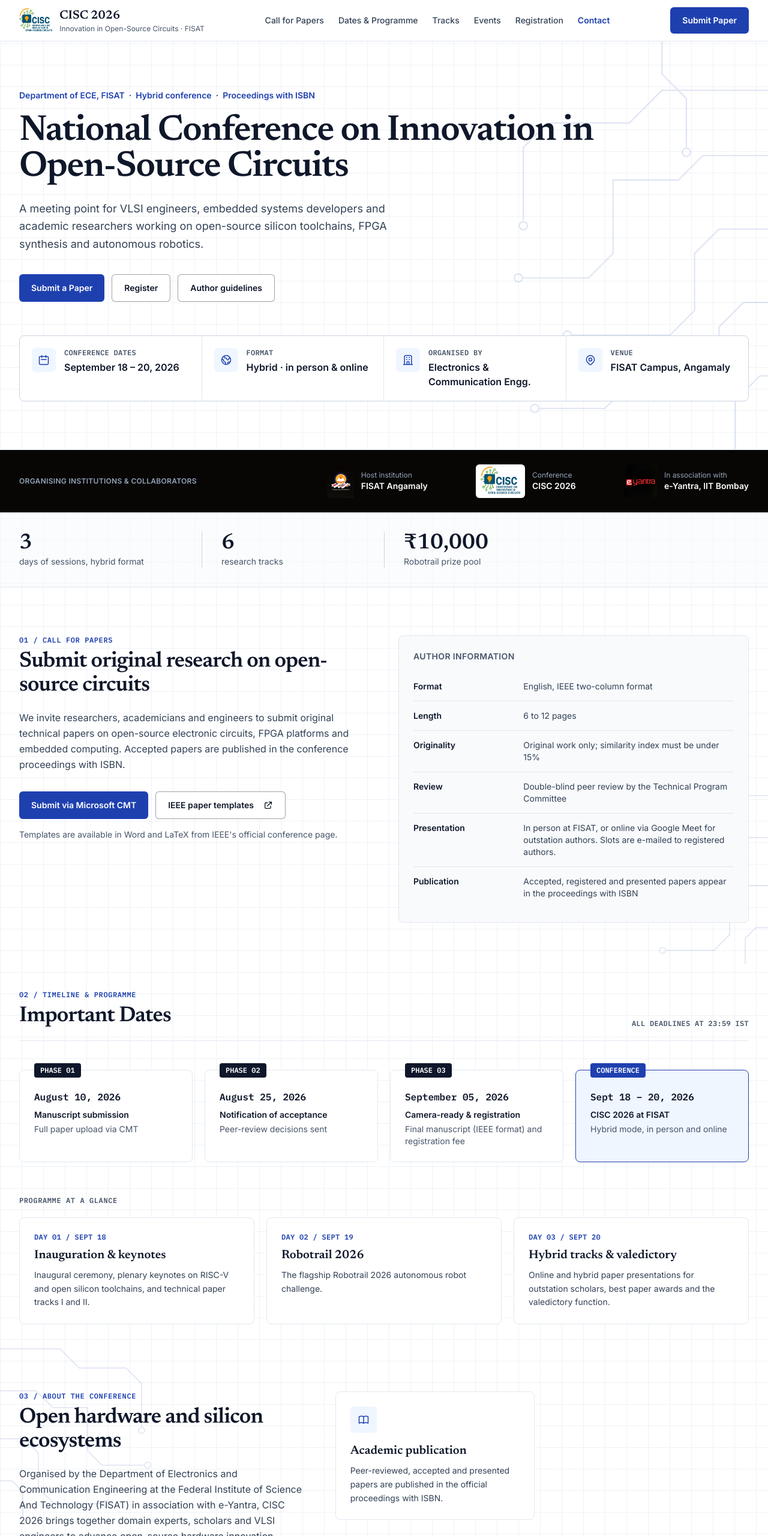
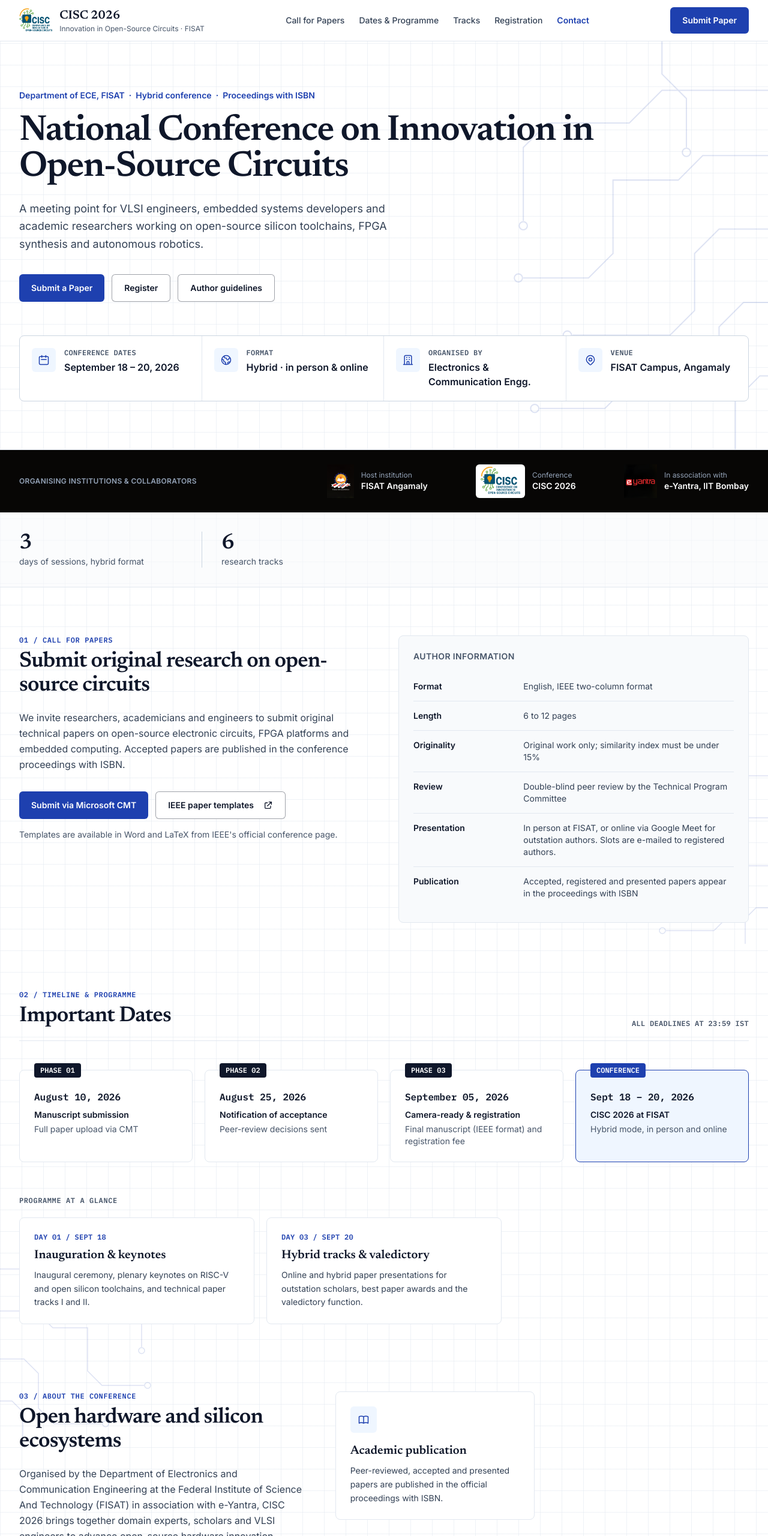
Before and after one commit to tarunrmenon18-netizen/CISC-2026, a plain HTML site: page index.html in a window 1280 px wide. Shown: the top 2560 px of the page at 60% size. Drawn offline with Linux system fonts and the light colour scheme.

Commit message:
Update index.html

```diff
--- a/index.html
+++ b/index.html
@@ -91,7 +91,7 @@
                 <a href="#submission" class="nav-link">Call for Papers</a>
                 <a href="#dates" class="nav-link">Dates &amp; Programme</a>
                 <a href="#tracks" class="nav-link">Tracks</a>
-                <a href="#workshops" class="nav-link">Events</a>
+                <a href="#workshops" data-workshop class="nav-link">Events</a>
                 <a href="#registration" class="nav-link">Registration</a>
                 <a href="#contact" class="nav-link">Contact</a>
             </nav>
@@ -110,7 +110,7 @@
                 <a href="#submission" class="nav-link py-3">Call for Papers</a>
                 <a href="#dates" class="nav-link py-3">Dates &amp; Programme</a>
                 <a href="#tracks" class="nav-link py-3">Tracks</a>
-                <a href="#workshops" class="nav-link py-3">Events</a>
+                <a href="#workshops" data-workshop class="nav-link py-3">Events</a>
                 <a href="#registration" class="nav-link py-3">Registration</a>
                 <a href="#contact" class="nav-link py-3">Contact</a>
                 <button type="button" data-open="cmtModal" class="btn-primary mt-3 sm:hidden">Submit Paper</button>
@@ -197,7 +197,7 @@
                 <div class="flex flex-col-reverse px-2 lg:px-8 lg:first:pl-0"><dt class="text-sm text-muted">days of sessions, hybrid format</dt><dd class="font-serif text-4xl font-semibold tabular-nums text-ink">3</dd></div>
                 <div class="flex flex-col-reverse px-2 lg:px-8 lg:first:pl-0"><dt class="text-sm text-muted">research tracks</dt><dd class="font-serif text-4xl font-semibold tabular-nums text-ink">6</dd></div>
                 <div data-workshop class="flex flex-col-reverse px-2 lg:px-8 lg:first:pl-0"><dt class="text-sm text-muted">hands-on workshops</dt><dd class="font-serif text-4xl font-semibold tabular-nums text-ink">3</dd></div>
-                <div class="flex flex-col-reverse px-2 lg:px-8 lg:first:pl-0"><dt class="text-sm text-muted">Robotrail prize pool</dt><dd class="font-serif text-4xl font-semibold tabular-nums text-ink">₹10,000</dd></div>
+                <div data-workshop class="flex flex-col-reverse px-2 lg:px-8 lg:first:pl-0"><dt class="text-sm text-muted">Robotrail prize pool</dt><dd class="font-serif text-4xl font-semibold tabular-nums text-ink">₹10,000</dd></div>
             </dl>
         </section>
 
@@ -302,7 +302,7 @@
                         <h4 class="mt-2 font-serif text-xl font-semibold text-ink">Inauguration &amp; keynotes</h4>
                         <p class="mt-2 text-sm leading-relaxed">Inaugural ceremony, plenary keynotes on RISC-V and open silicon toolchains, and technical paper tracks I and II.</p>
                     </div>
-                    <div class="card">
+                    <div data-workshop class="card">
                         <p class="font-mono text-xs font-semibold uppercase tracking-wide text-brand-text">Day 02 / Sept 19</p>
                         <h4 class="mt-2 font-serif text-xl font-semibold text-ink">Robotrail 2026<span data-workshop> &amp; workshops</span></h4>
                         <p class="mt-2 text-sm leading-relaxed">The flagship Robotrail 2026 autonomous robot challenge<span data-workshop>, with parallel hands-on workshops on Vivado, drones and silicon reverse engineering</span>.</p>
@@ -413,7 +413,7 @@
             </section>
 
             <!-- Workshops & Competitions -->
-            <section id="workshops" class="reveal scroll-mt-24" aria-labelledby="events-title">
+            <section id="workshops" data-workshop class="reveal scroll-mt-24" aria-labelledby="events-title">
                 <div class="mb-10 border-b border-line pb-5">
                     <span class="eyebrow">05 / Hands-on learning</span>
                     <h2 id="events-title" class="h2"><span data-workshop>Workshops &amp; </span>Competitions</h2>
@@ -584,7 +584,7 @@
                                         <td class="px-6 py-4">Per session, hands-on track</td>
                                         <td class="px-6 py-4 text-right text-base font-semibold tabular-nums text-ink">₹400</td>
                                     </tr>
-                                    <tr>
+                                    <tr data-workshop>
                                         <th scope="row" class="px-6 py-4 font-semibold text-ink">Robotrail competition</th>
                                         <td class="px-6 py-4">Per team (1–2 members)</td>
                                         <td class="px-6 py-4 text-right text-base font-semibold tabular-nums text-ink">₹400</td>
```
